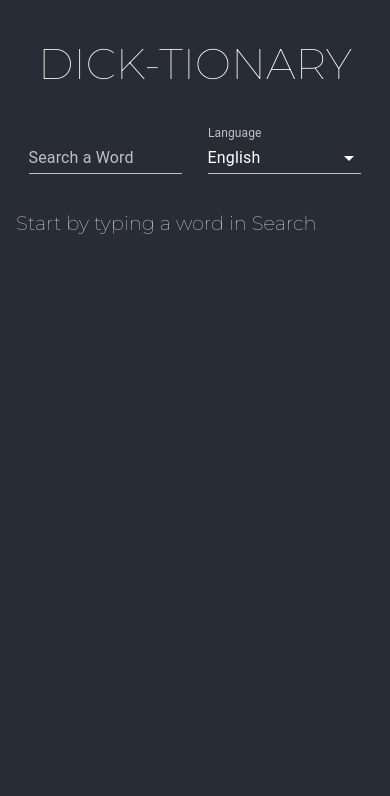
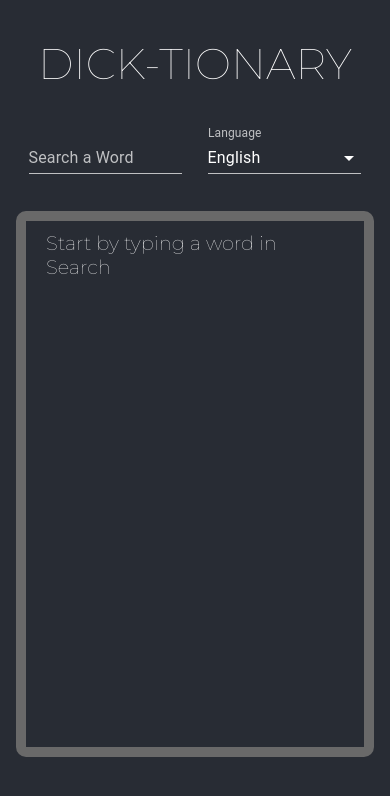
Before and after one commit to Alejandro-Cardozo/reactionary, a React (Create React App) app: page / in a window 390 px wide. Shown: the top 796 px of the page. Built offline with nearby package versions, Linux system fonts and the light colour scheme; the HTML template or start-up script is replaced by a standard one.

Commit message:
definitions styling

```diff
--- a/src/components/Definitions/Definitions.jsx
+++ b/src/components/Definitions/Definitions.jsx
@@ -14,7 +14,7 @@ const Definitions = ({ word, category, meanings }) => {
           mean.meanings.map((item) =>
             item.definitions.map((def) => (
               <div
-                className='singleMean'
+                className={classes.singleMean}
                 style={{ backgroundColor: 'white', color: 'black' }}
               >
                 <b>{def.definition}</b>
--- a/src/components/Definitions/Definitions.module.css
+++ b/src/components/Definitions/Definitions.module.css
@@ -2,9 +2,31 @@
   display: flex;
   flex-direction: column;
   overflow-y: scroll;
+  scrollbar-width: thin;
+  height: 55vh;
+  border: 10px solid rgb(105, 105, 105);
+  border-radius: 10px;
+  padding: 10px 20px;
+  overflow-x: hidden;
 }
 
 .subtitle {
   font-size: 5vw;
-  font-family: "Montserrat", sans-serif;
+  font-family: 'Montserrat', sans-serif;
 }
+
+@media (max-width: 900px) {
+  .meanings {
+    height: 60vh;
+    overflow-x: hidden;
+    overflow-y: scroll;
+  }
+}
+
+.singleMean {
+  display: flex;
+  flex-direction: column;
+  border-radius: 10px;
+  padding: 10px 20px;
+  margin: 10px 0;
+}
```
